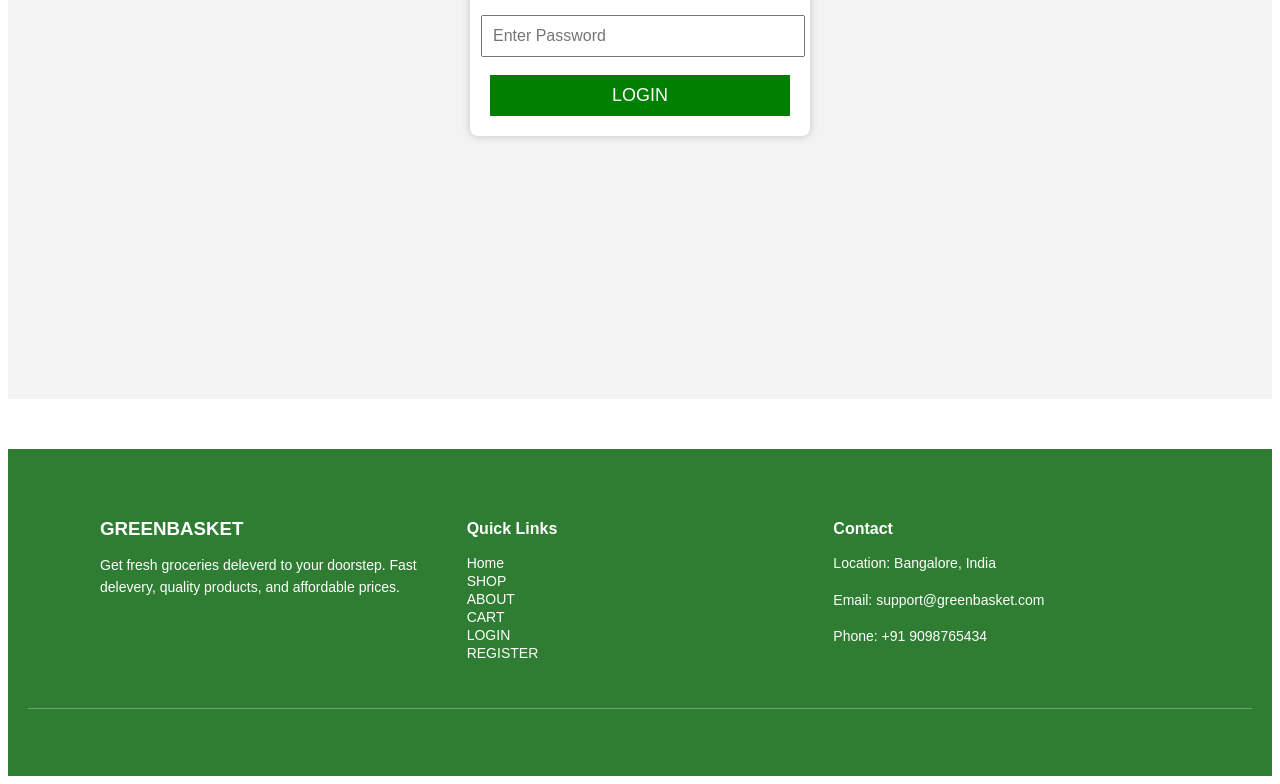
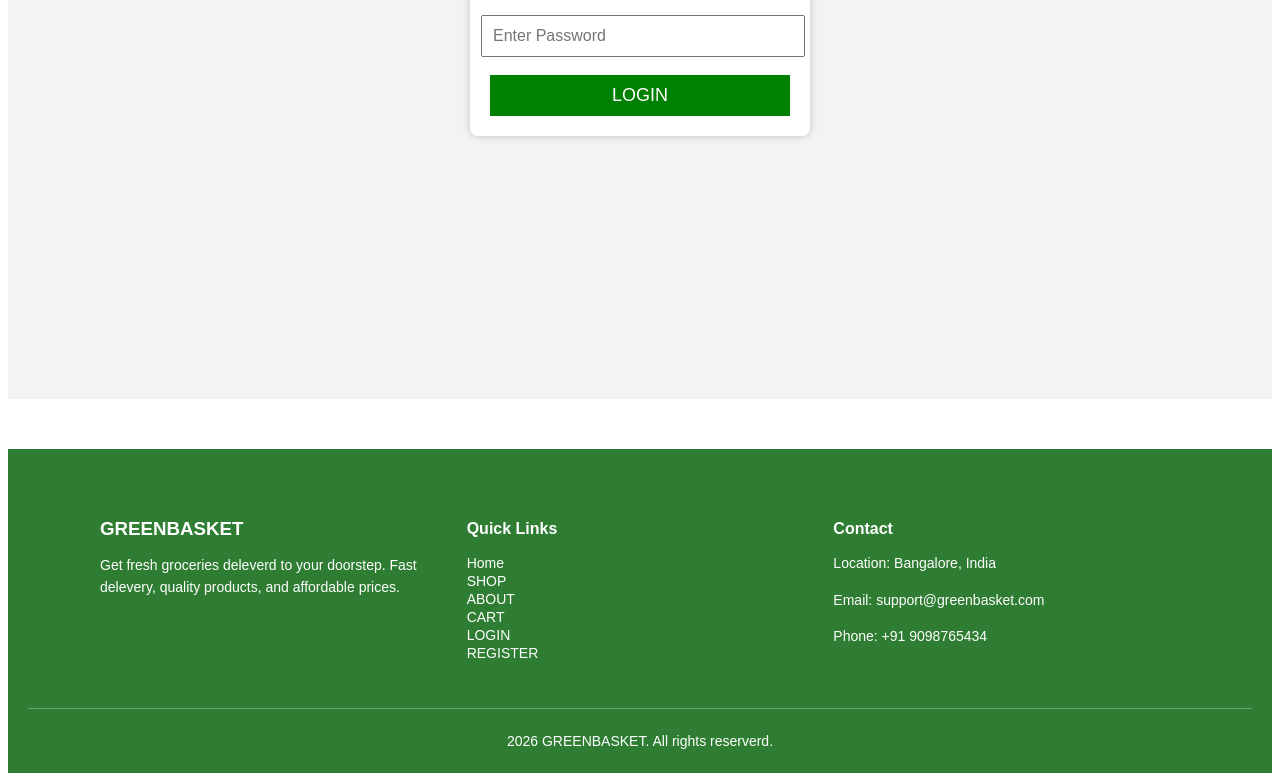
Before and after one commit to shashankgowdab3/greenbasket-react, a React (Create React App) app in the folder greenbasket/: page /login in a window 1280 px wide. Shown: the part 461-1245 px from the top of the page. Built offline with nearby package versions, Linux system fonts and the light colour scheme.

Commit message:
fixed footer

```diff
--- a/greenbasket/src/footer.js
+++ b/greenbasket/src/footer.js
@@ -30,7 +30,7 @@ function Footer() {
             </div>
 
             <div className="footer-bottom">
-                <p><marquee>2026 GREENBASKET. All rights reserverd.</marquee></p>
+                <p>2026 GREENBASKET. All rights reserverd.</p>
             </div>
         </footer>
 
```
